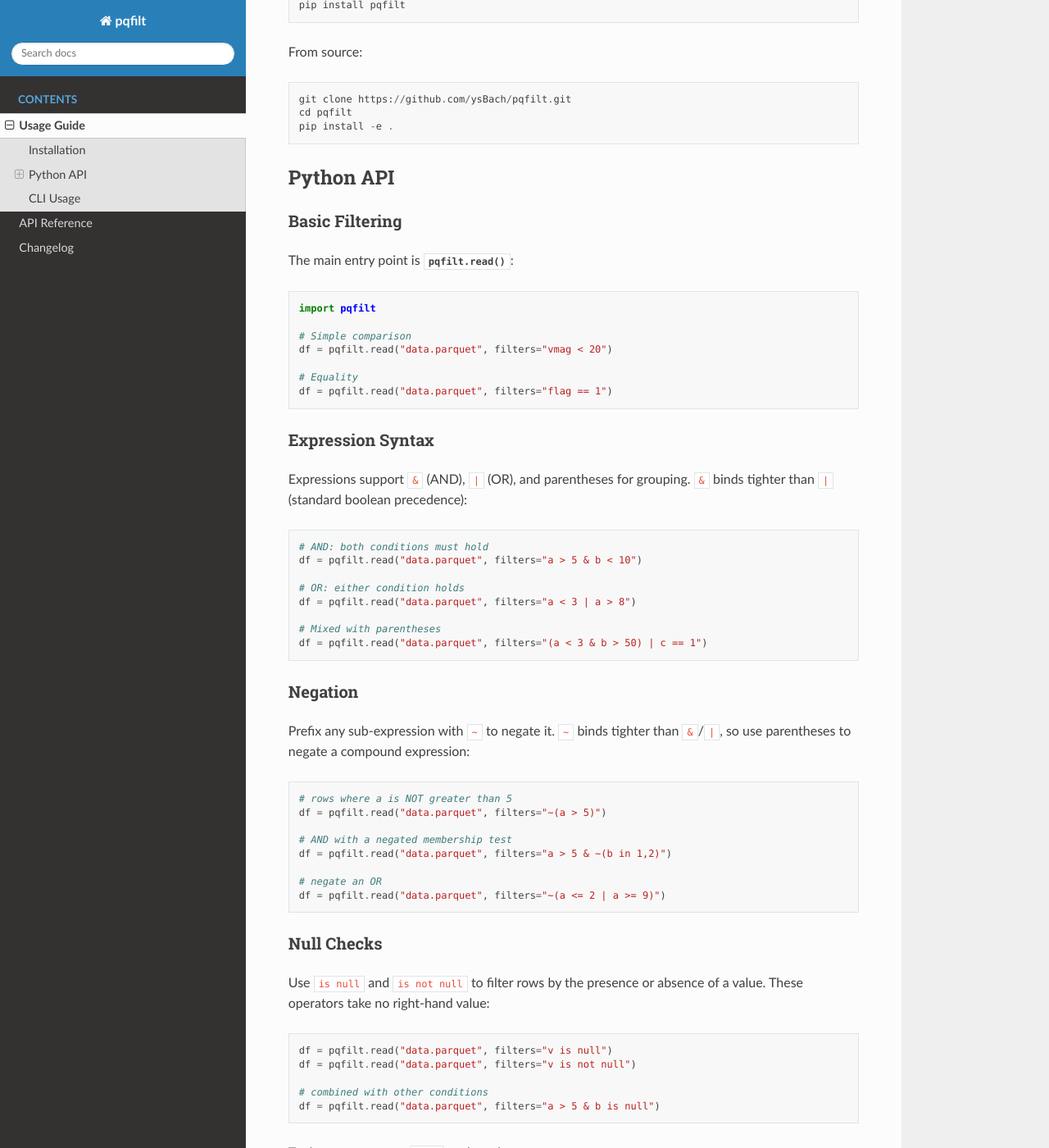
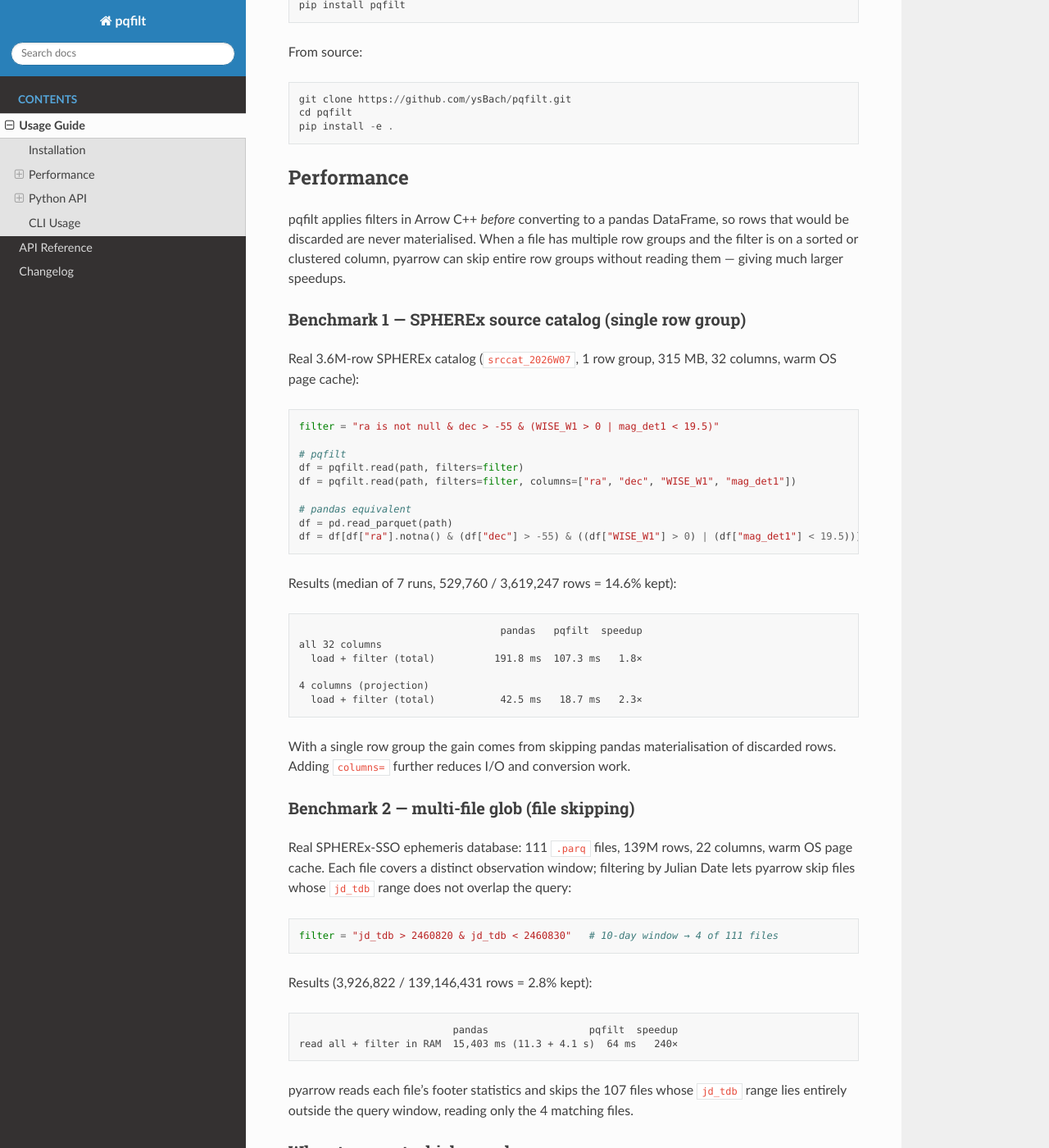
Before and after one commit to ysBach/pqfilt, a Sphinx documentation site: the page built from docs/usage.rst, in a window 1280 px wide and 1400 px high, scrolled down 279 px. Shown: the whole window at 82% size. Built offline with Sphinx 7.4.7 and the Read the Docs theme 3.1.0, drawn with Linux system fonts in a browser that asks for light colours; some of the changed text lies outside the part shown.

Commit message:
Update docs for perf

```diff
--- a/docs/usage.rst
+++ b/docs/usage.rst
@@ -13,6 +13,73 @@ From source::
     git clone https://github.com/ysBach/pqfilt.git
     cd pqfilt
     pip install -e .
+
+Performance
+-----------
+
+pqfilt applies filters in Arrow C++ *before* converting to a pandas
+DataFrame, so rows that would be discarded are never materialised.
+When a file has multiple row groups and the filter is on a sorted or
+clustered column, pyarrow can skip entire row groups without reading
+them — giving much larger speedups.
+
+Benchmark 1 — SPHEREx source catalog (single row group)
+~~~~~~~~~~~~~~~~~~~~~~~~~~~~~~~~~~~~~~~~~~~~~~~~~~~~~~~~
+
+Real 3.6M-row SPHEREx catalog (``srccat_2026W07``, 1 row group, 315 MB,
+32 columns, warm OS page cache)::
+
+    filter = "ra is not null & dec > -55 & (WISE_W1 > 0 | mag_det1 < 19.5)"
+
+    # pqfilt
+    df = pqfilt.read(path, filters=filter)
+    df = pqfilt.read(path, filters=filter, columns=["ra", "dec", "WISE_W1", "mag_det1"])
+
+    # pandas equivalent
+    df = pd.read_parquet(path)
+    df = df[df["ra"].notna() & (df["dec"] > -55) & ((df["WISE_W1"] > 0) | (df["mag_det1"] < 19.5))]
+
+Results (median of 7 runs, 529,760 / 3,619,247 rows = 14.6% kept)::
+
+                                      pandas   pqfilt  speedup
+    all 32 columns
+      load + filter (total)          191.8 ms  107.3 ms   1.8×
+
+    4 columns (projection)
+      load + filter (total)           42.5 ms   18.7 ms   2.3×
+
+With a single row group the gain comes from skipping pandas
+materialisation of discarded rows.  Adding ``columns=`` further reduces
+I/O and conversion work.
+
+Benchmark 2 — multi-file glob (file skipping)
+~~~~~~~~~~~~~~~~~~~~~~~~~~~~~~~~~~~~~~~~~~~~~~
+
+Real SPHEREx-SSO ephemeris database: 111 ``.parq`` files, 139M rows,
+22 columns, warm OS page cache.  Each file covers a distinct
+observation window; filtering by Julian Date lets pyarrow skip files
+whose ``jd_tdb`` range does not overlap the query::
+
+    filter = "jd_tdb > 2460820 & jd_tdb < 2460830"   # 10-day window → 4 of 111 files
+
+Results (3,926,822 / 139,146,431 rows = 2.8% kept)::
+
+                              pandas                 pqfilt  speedup
+    read all + filter in RAM  15,403 ms (11.3 + 4.1 s)  64 ms   240×
+
+pyarrow reads each file's footer statistics and skips the 107 files
+whose ``jd_tdb`` range lies entirely outside the query window, reading
+only the 4 matching files.
+
+When to expect which speedup
+~~~~~~~~~~~~~~~~~~~~~~~~~~~~~
+
+* **~2×** — single-file, single row group; gain is from avoiding pandas
+  materialisation of filtered-out rows.
+* **~10–100×** — many row groups in one file with the filter column
+  sorted or clustered.
+* **100×+** — multi-file dataset where the filter can exclude entire
+  files based on their per-file min/max statistics.
 
 Python API
 ----------
```
Also changed, not shown: README.md (+2 -0 lines).
